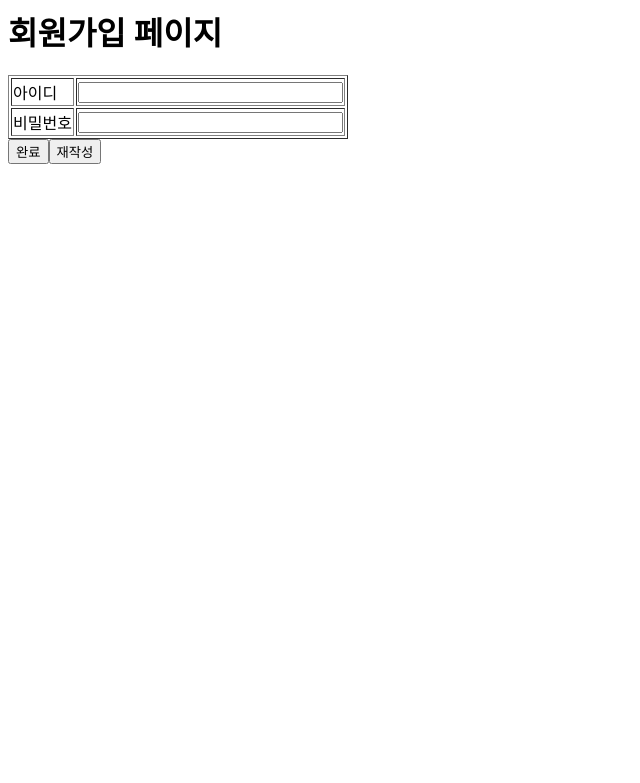
After one commit to sek5575/github, a PHP site: page /createjoin.php in a window 1280 px wide. The commit adds this page. Shown: the top 783 px of the page, without its empty margins (0-640 px from the left). Run offline with PHP 8.4, Linux system fonts and the light colour scheme.

Commit message:
회원가입처리

```diff
--- /dev/null
+++ b/createjoin.php
@@ -0,0 +1,21 @@
+<doctype html>
+<html>
+<head>
+</head>
+<body>
+<form name="join" method="GET" action="membersave.php">
+  <h1>회원가입 페이지</h1>
+  <table border="1">
+    <tr>
+      <td>아이디</td>
+      <td><input type="text" size="30" name="id"></td>
+    </tr>
+    <tr>
+      <td>비밀번호</td>
+      <td><input type="password" size="30" name="pwd"></td>
+    </tr>
+  </table>
+  <input type=submit value="완료"><input type=reset value="재작성">
+</form>
+</body>
+</html>
--- a/login.php
+++ b/login.php
@@ -2,12 +2,15 @@
 <html>
 
 <body>
-<h2>로그인</h2>
+<h2>오늘뭐해?</h2>
 	<form action='login_proc.php' method='GET'>
     <p>ID : <input type ='text' name='username' /></p>
     <p>PASSWORD : <input type = 'text' name='password' /></p>
     <input type ='submit' value='로그인'/>
     </form>
+    <form action='createjoin.php' method='GET'>
+    <input type = 'submit' value='회원가입'/>
+    </form>
 </body>
 
 </html>
```
Also changed, not shown: membersave.php (added, +16 -0 lines).
